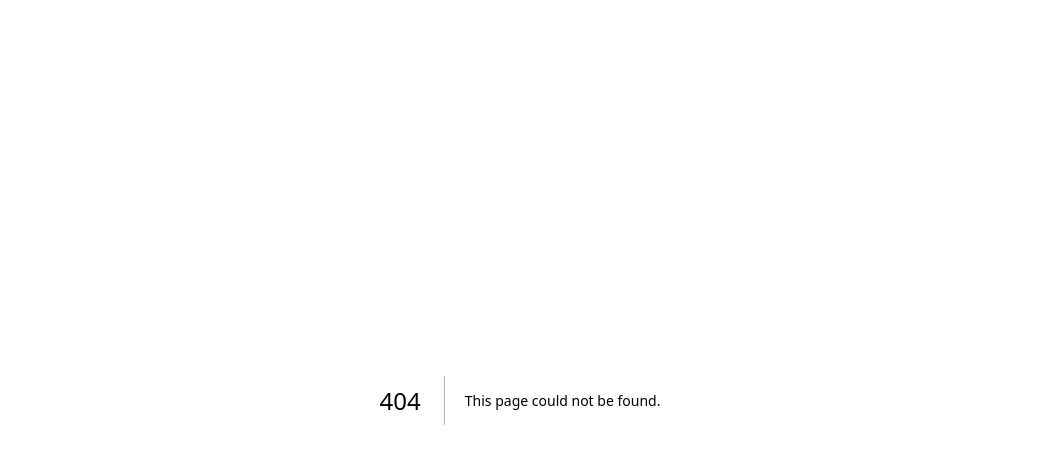
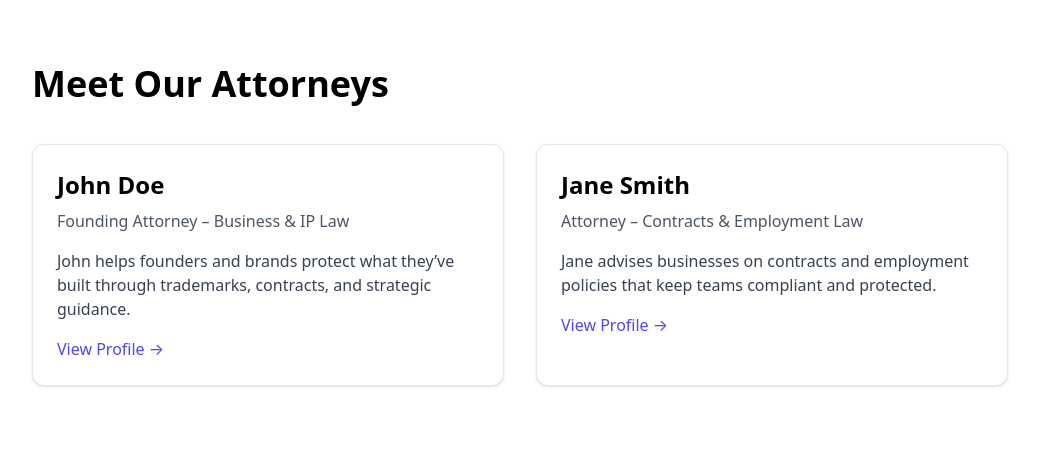
Before and after one commit to ajdreams17/Ascentlegal, a Next.js app: page /attorneys in a window 1280 px wide. Before the commit this address had no page. Shown: the top 464 px of the page, without its empty margins (120-1159 px from the left). Built offline with nearby package versions, Linux system fonts and the light colour scheme.

Commit message:
Create page.jsx

```diff
--- /dev/null
+++ b/app/attorneys/page.jsx
@@ -0,0 +1,40 @@
+import Link from "next/link";
+
+export const metadata = {
+  title: "Our Attorneys | Ascent Legal",
+  description: "Meet the experienced attorneys at Ascent Legal who protect your business and brand.",
+};
+
+export default function Attorneys() {
+  return (
+    <main className="max-w-5xl mx-auto px-6 py-16">
+      <h1 className="text-4xl font-bold mb-10">Meet Our Attorneys</h1>
+
+      <div className="grid gap-8 md:grid-cols-2">
+        {/* John Doe */}
+        <div className="p-6 rounded-xl border bg-white shadow">
+          <h2 className="text-2xl font-semibold">John Doe</h2>
+          <p className="text-gray-600 mt-2">Founding Attorney – Business & IP Law</p>
+          <p className="mt-4 text-gray-700">
+            John helps founders and brands protect what they’ve built through trademarks, contracts, and strategic guidance.
+          </p>
+          <Link href="/attorneys/john-doe" className="inline-block mt-4 text-indigo-600 hover:text-indigo-700">
+            View Profile →
+          </Link>
+        </div>
+
+        {/* Jane Smith */}
+        <div className="p-6 rounded-xl border bg-white shadow">
+          <h2 className="text-2xl font-semibold">Jane Smith</h2>
+          <p className="text-gray-600 mt-2">Attorney – Contracts & Employment Law</p>
+          <p className="mt-4 text-gray-700">
+            Jane advises businesses on contracts and employment policies that keep teams compliant and protected.
+          </p>
+          <Link href="/attorneys/jane-smith" className="inline-block mt-4 text-indigo-600 hover:text-indigo-700">
+            View Profile →
+          </Link>
+        </div>
+      </div>
+    </main>
+  );
+}
```
